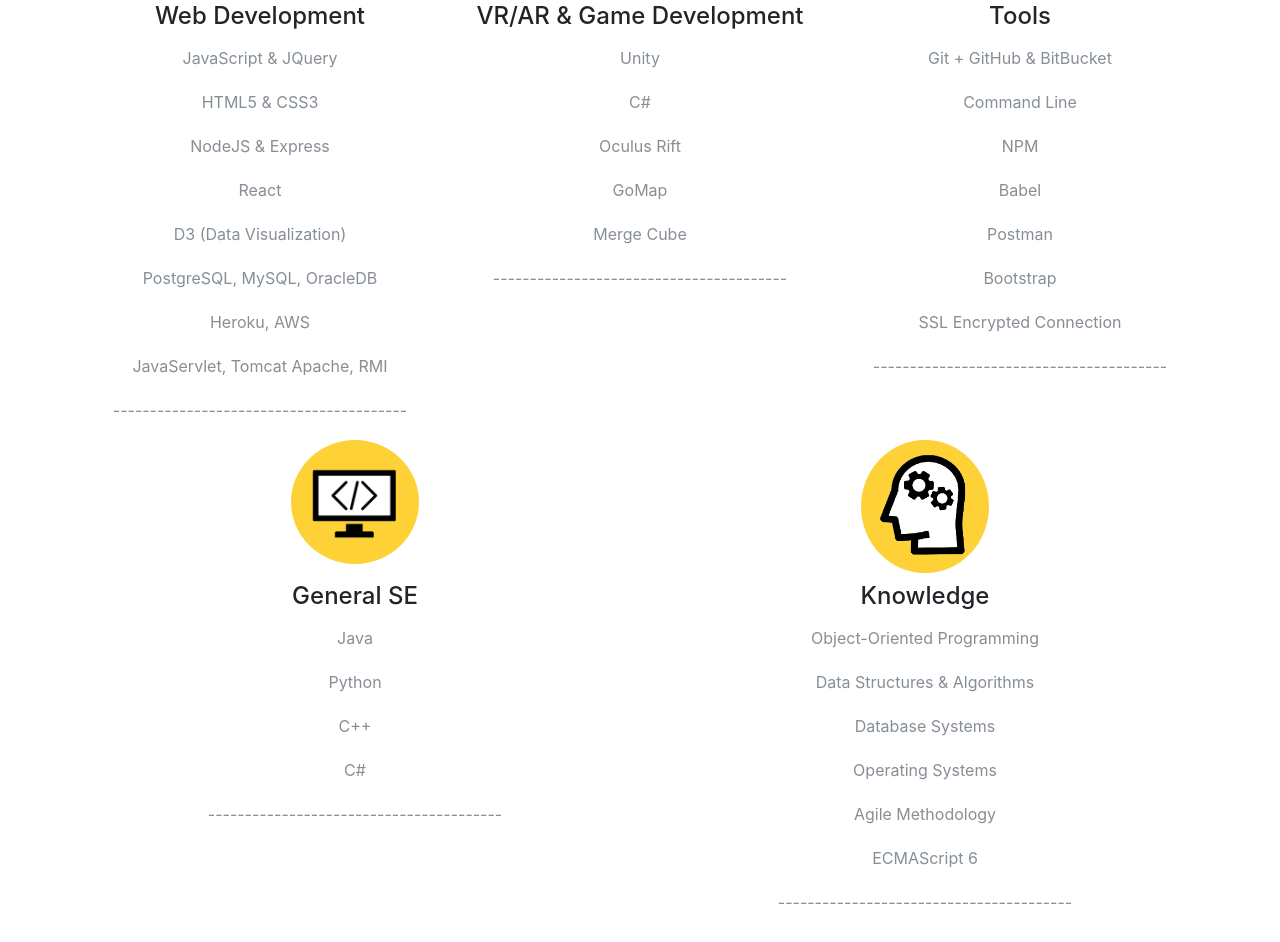
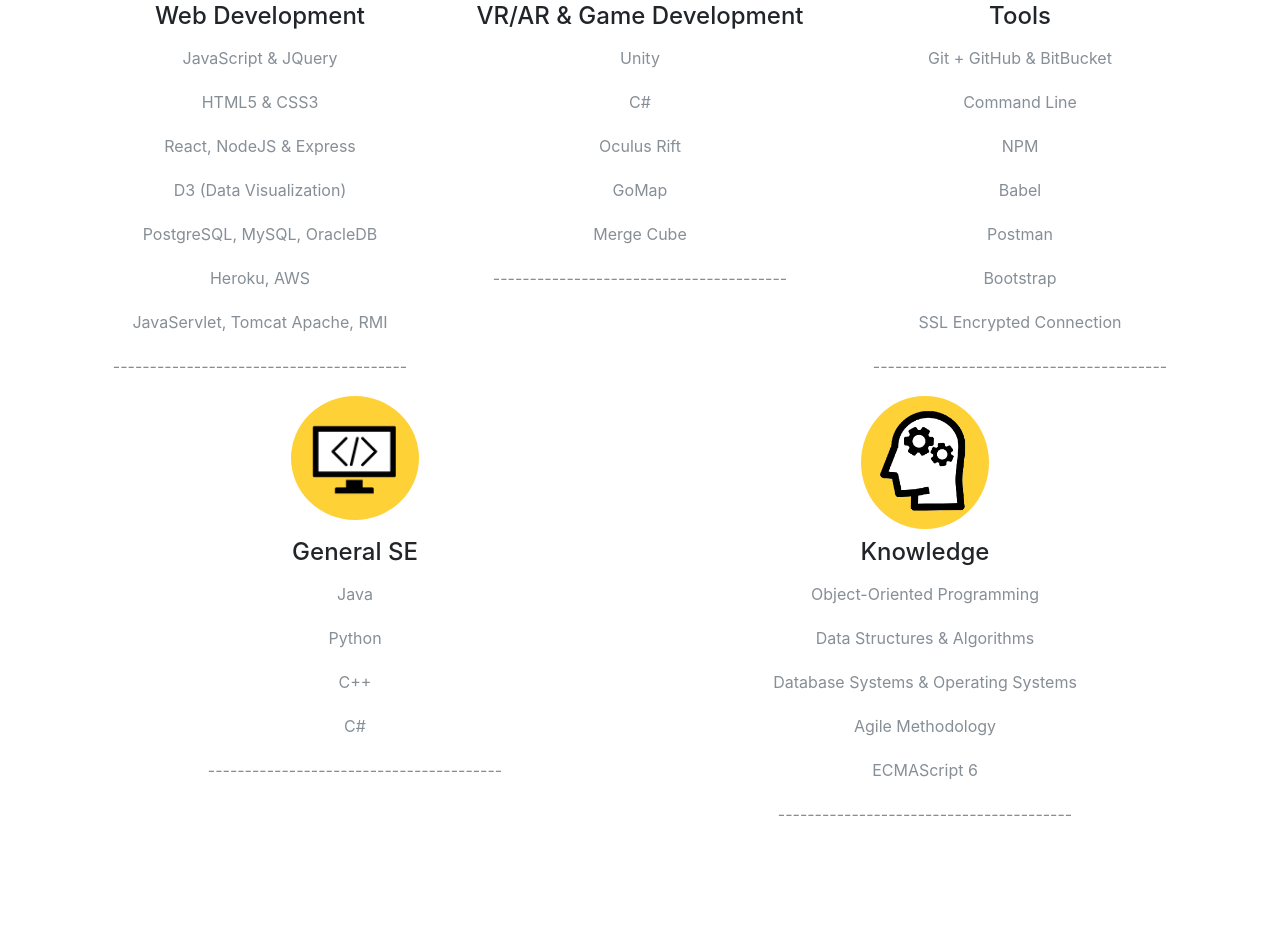
Before and after one commit to htinlinnag1993/htinlinnag1993.github.io, a website with bundled scripts: page index.html in a window 1280 px wide. Shown: the part 2852-3794 px from the top of the page. Built offline with nearby package versions, Linux system fonts and the light colour scheme; a web font is replaced by a local one.

Commit message:
Skills section updated March, 2018

```diff
--- a/index.html
+++ b/index.html
@@ -173,8 +173,7 @@
             <h4 class="service-heading">Web Development</h4>
             <p class="text-muted">JavaScript & JQuery</p>
             <p class="text-muted">HTML5 & CSS3</p>
-            <p class="text-muted">NodeJS & Express</p>
-            <p class="text-muted">React</p>
+            <p class="text-muted">React, NodeJS & Express</p>
             <p class="text-muted">D3 (Data Visualization)</p>
             <p class="text-muted">PostgreSQL, MySQL, OracleDB</p>
             <p class="text-muted">Heroku, AWS</p>
@@ -233,8 +232,7 @@
             <h4 class="service-heading">Knowledge</h4>
             <p class="text-muted">Object-Oriented Programming</p>
             <p class="text-muted">Data Structures & Algorithms</p>
-            <p class="text-muted">Database Systems</p>
-            <p class="text-muted">Operating Systems</p>
+            <p class="text-muted">Database Systems & Operating Systems</p>
             <p class="text-muted">Agile Methodology</p>
             <p class="text-muted">ECMAScript 6</p>
             <p class="text-muted">----------------------------------------</p>
```
